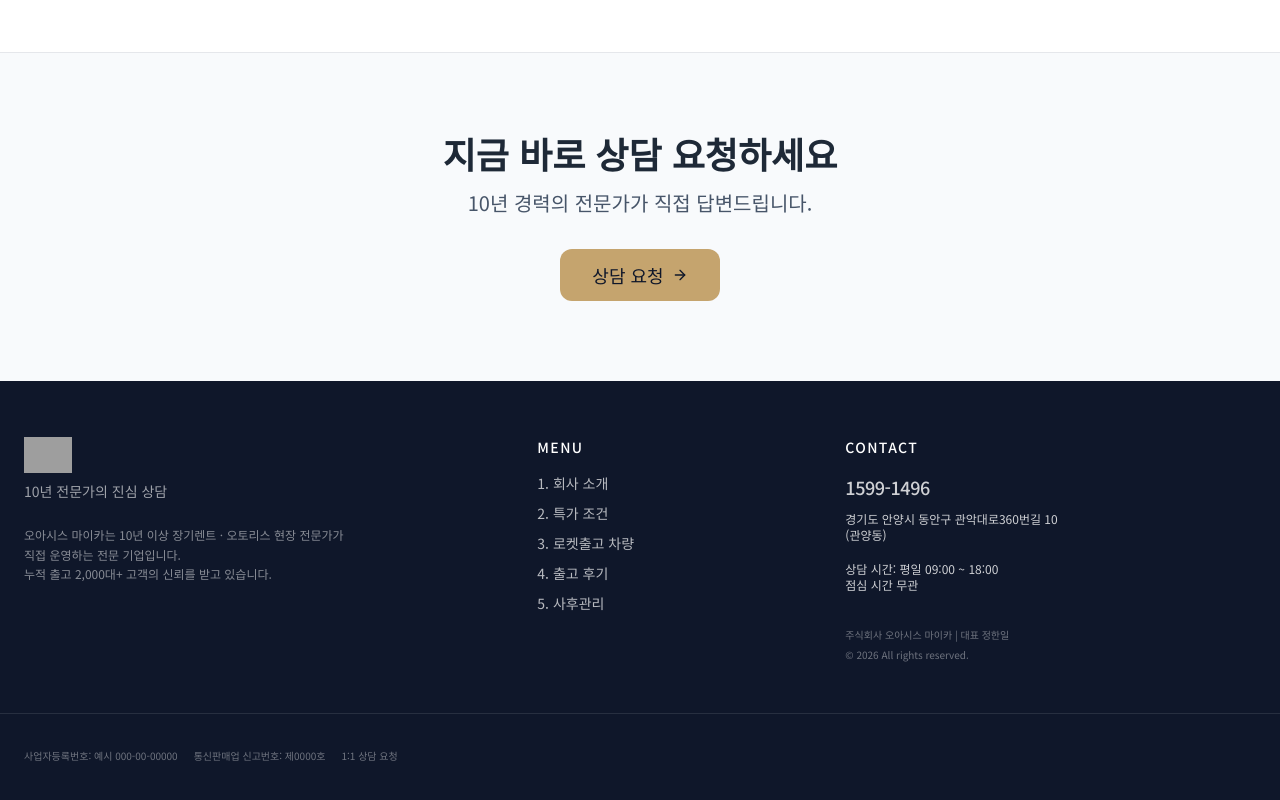
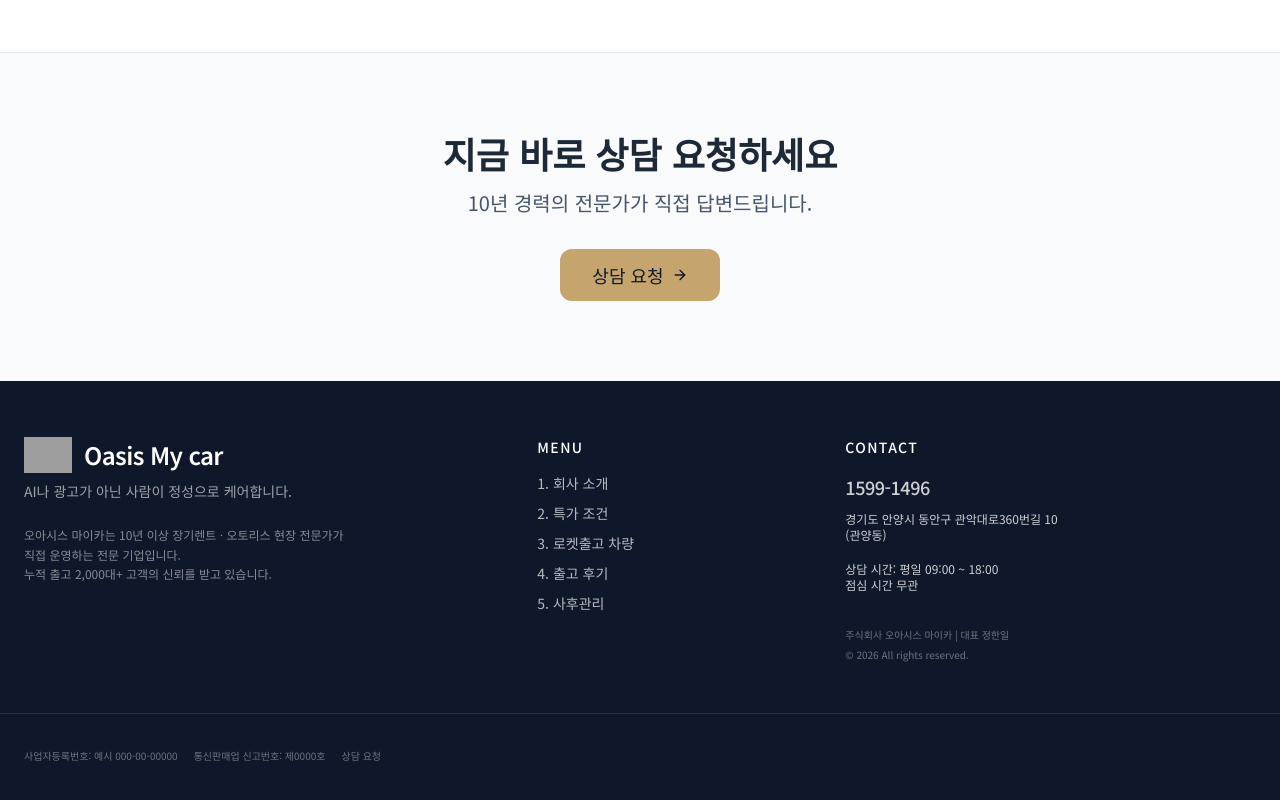
Before and after one commit to sanbada2026/oasis-my-car, a Next.js app: page / in a window 1280 px wide. Shown: the part 1887-2687 px from the top of the page. Built offline with nearby package versions, Linux system fonts and the light colour scheme; grey boxes are pictures that could not be loaded.

Commit message:
Update footer: logo fallback + 'Oasis My car' typography, bottom text 'AI나 광고가 아닌 사람이 정성으로 케어합니다.' per corrections; CTA text handled by component

```diff
--- a/components/Footer.tsx
+++ b/components/Footer.tsx
@@ -10,9 +10,11 @@ export default function Footer() {
               src="/images/logo.svg"
               alt="오아시스 마이카"
               className="h-9 w-auto"
+              onError={(e) => { (e.currentTarget as HTMLImageElement).style.display = 'none'; }}
             />
+            <span className="font-semibold text-2xl text-white tracking-tight">Oasis My car</span>
           </div>
-          <div className="text-white/60">10년 전문가의 진심 상담</div>
+          <div className="text-white/60">AI나 광고가 아닌 사람이 정성으로 케어합니다.</div>
           <div className="mt-6 text-xs leading-relaxed text-white/50 max-w-xs">
             오아시스 마이카는 10년 이상 장기렌트 · 오토리스 현장 전문가가 직접 운영하는 전문 기업입니다.<br />
             누적 출고 2,000대+ 고객의 신뢰를 받고 있습니다.
@@ -53,7 +55,7 @@ export default function Footer() {
       <div className="max-w-7xl mx-auto px-6 mt-12 pt-8 border-t border-white/10 text-[10px] text-white/40 flex flex-wrap gap-x-4">
         <span>사업자등록번호: 예시 000-00-00000</span>
         <span>통신판매업 신고번호: 제0000호</span>
-        <Link href="/contact" className="hover:text-white/60">1:1 상담 요청</Link>
+        <Link href="/contact" className="hover:text-white/60">상담 요청</Link>
       </div>
     </footer>
   );
```
